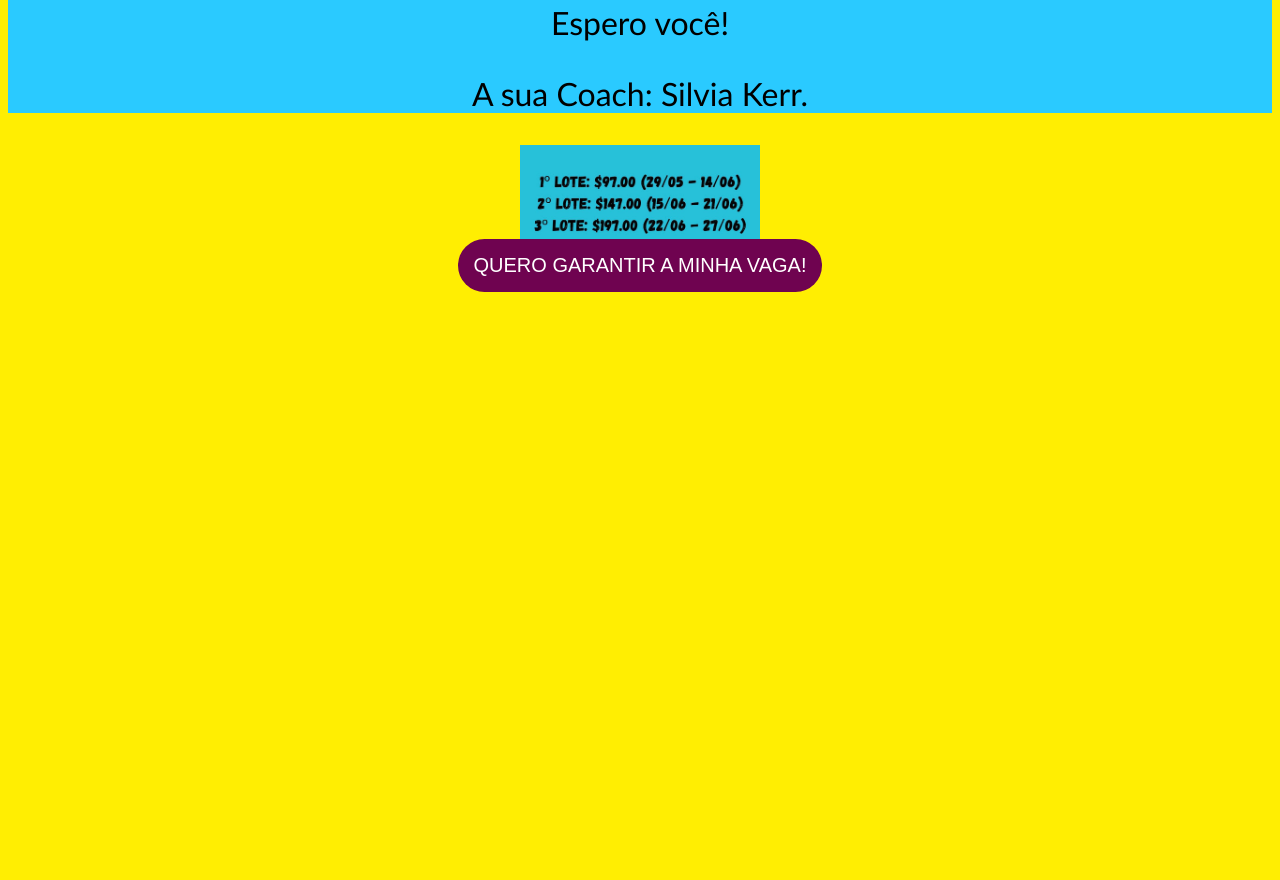
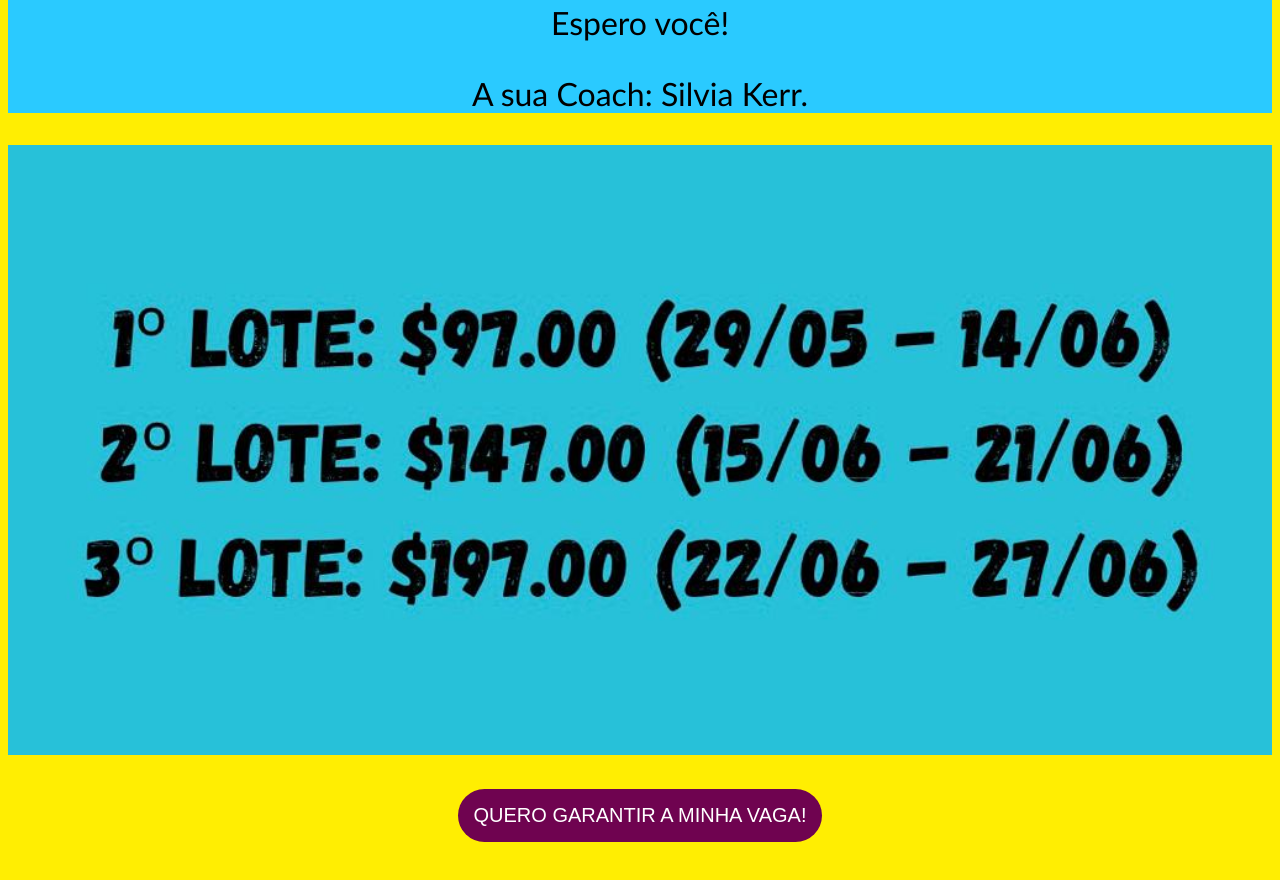
Before and after one commit to Silviaker/Educar-Amar-e-Dar-Limites, a plain HTML site: page 404.html in a window 1280 px wide. Shown: the part 4564-5444 px from the top of the page. Before the commit the page ends 4894 px from the top, so only its background shows below. Drawn offline with Linux system fonts and the light colour scheme.

Commit message:
Update 404.html

```diff
--- a/404.html
+++ b/404.html
@@ -146,7 +146,7 @@
 <p>A sua Coach: Silvia Kerr.</p>
     </div>
 
-    <div class="image4">
+    <div class="image5">
         <img src="img/22.jpeg" width="100%">
     </div>
             <div class="botao">
```
